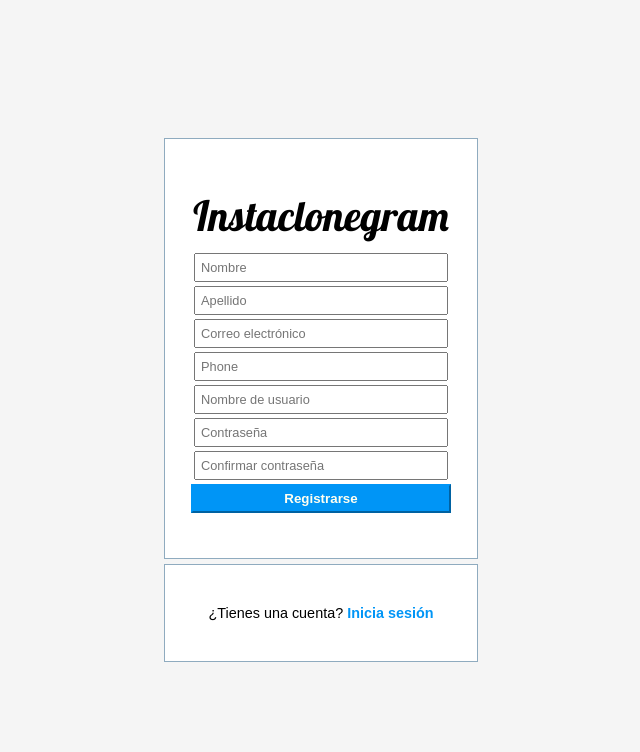
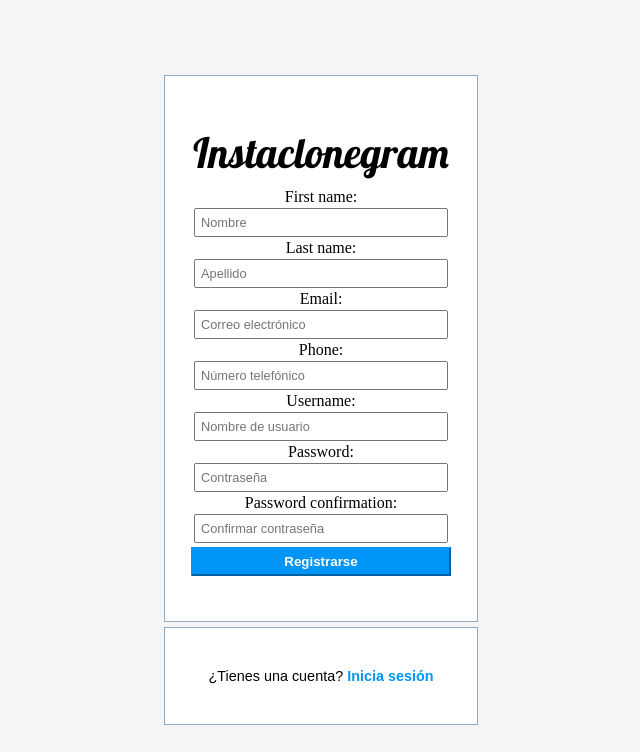
Before and after one commit to magahu/instaclonegram, a Django app: page /users/signup/ in a window 1280 px wide. Shown: the top 752 px of the page, without its empty margins (319-959 px from the left). Run offline with Django 3.2, Linux system fonts and the light colour scheme.

Commit message:
using django form in signup template

```diff
--- a/templates/users/signup.html
+++ b/templates/users/signup.html
@@ -16,7 +16,8 @@
     <form action="{% url 'signup' %}" method="POST">
         {% csrf_token %}
 
-
+        {% comment %}
+        <!--
            <input type="text" name="first_name" placeholder="Nombre"
            class="{% if form.first_name.errors %}my-error-alert{% endif %}"
            value="{% if form.first_name.errors %}{{form.first_name.value}}{% endif %}">
@@ -73,8 +74,10 @@
                    <p class="errorlist">{{error}}</p>
                {% endfor %}
            {% endif %}
+            -->
+            {% endcomment %}
 
-
+            {{form}}
 
             <button type="submit" class="form-button">
                 <p>Registrarse</p>
--- a/users/forms.py
+++ b/users/forms.py
@@ -19,7 +19,7 @@ class SignUpForm(forms.Form):
         username = self.cleaned_data['username']
         username_queryset = User.objects.filter(username=username).exists()
         if username_queryset:
-            raise forms.ValidationError('Nombre de usuario no disponible')
+            raise forms.ValidationError('Nombre de usuario no disponible', code='invalid_username')
         return username
 
     def clean(self):
@@ -29,8 +29,8 @@ class SignUpForm(forms.Form):
         password_confirmation = cleaned_data.get("password_confirmation")
 
         if password != password_confirmation:
-            raise forms.ValidationError('Las contraseñas ingresadas no coinciden')
-        return password
+            raise forms.ValidationError('Las contraseñas ingresadas no coinciden', code='invalid_password')
+        return cleaned_data
 
     def save(self):
         #Save profile and user data
--- a/users/views.py
+++ b/users/views.py
@@ -39,11 +39,11 @@ def logout_view(request):
 
 #Signup view
 def signup_view(request):
-    #import pdb; pdb.set_trace()
     # if this is a POST request we need to process the form data
     if request.method == 'POST':
         # create a form instance and populate it with data from the request:
         form = SignUpForm(request.POST)
+        import pdb; pdb.set_trace()
         # check whether it's valid:
         if form.is_valid():
             # process the data in form.cleaned_data as required
```
